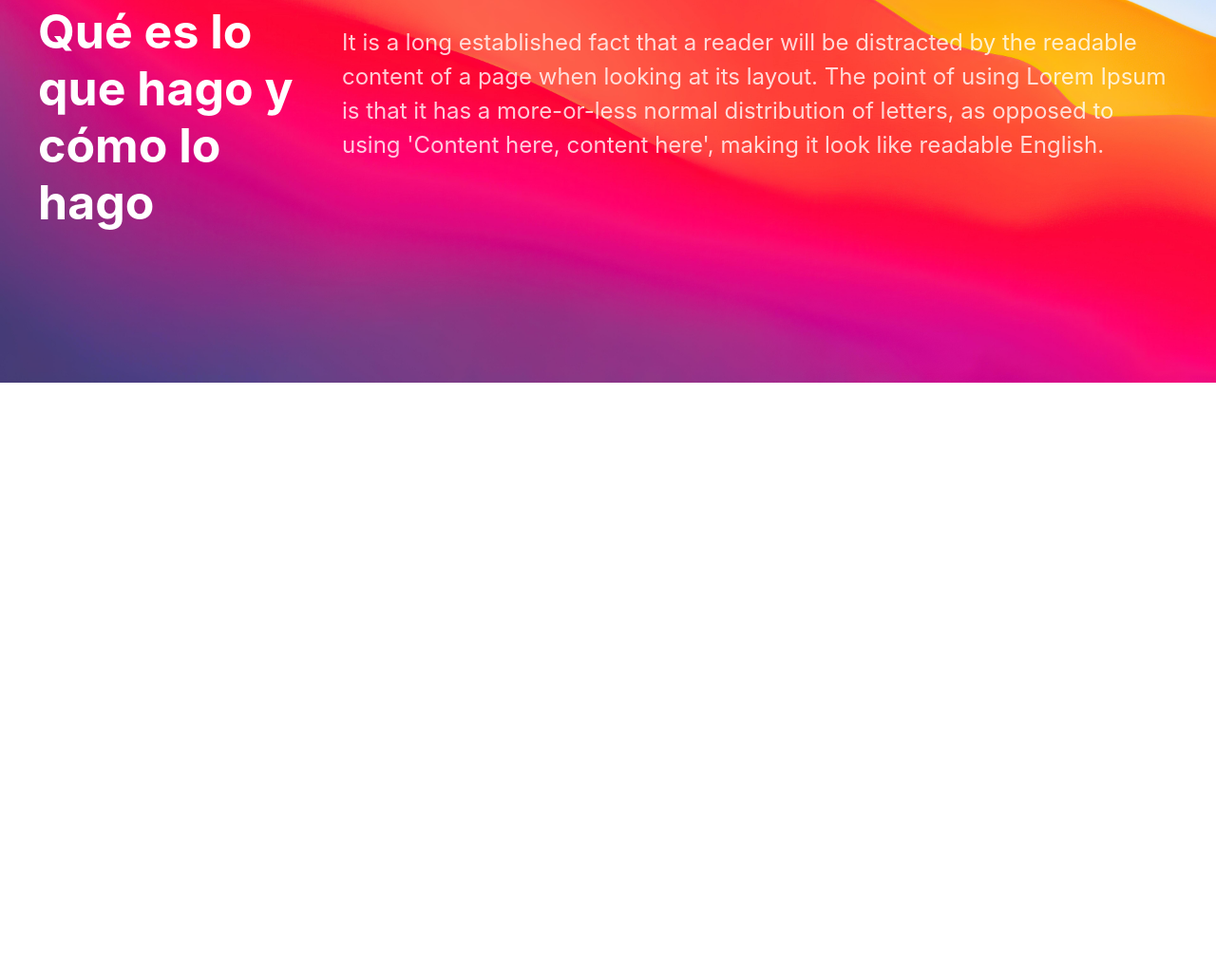
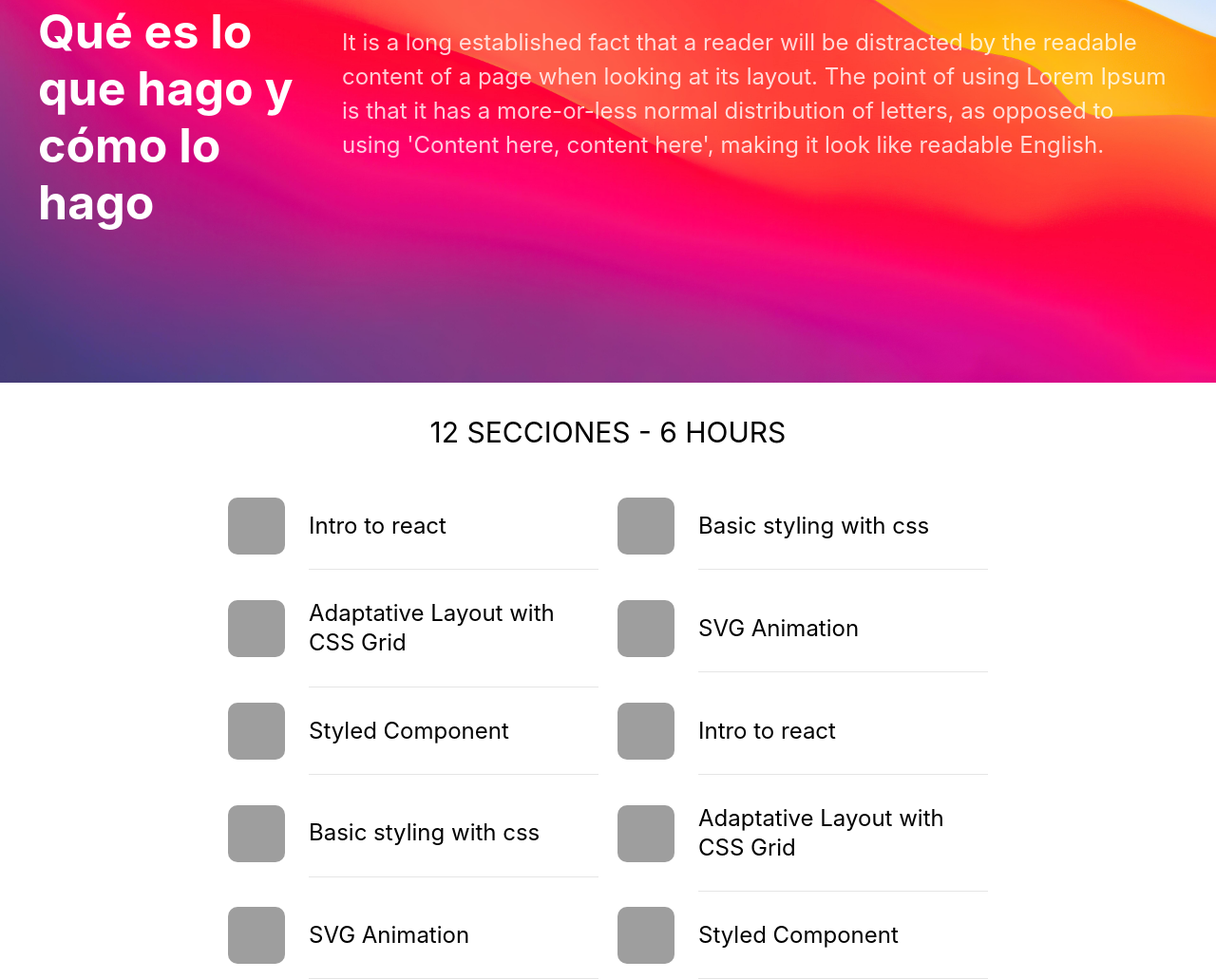
Before and after one commit to openzource/new-portfolio-2021, a Gatsby site: page / in a window 1280 px wide. Shown: the part 1987-3018 px from the top of the page at 95% size. Before the commit the page ends 2396 px from the top, so only its background shows below. Built offline with nearby package versions, Linux system fonts and the light colour scheme; Gatsby itself is replaced by a stand-in of ours; grey boxes are pictures that could not be loaded.

Commit message:
aprendiendo a usar json

```diff
--- /dev/null
+++ b/src/components/Cell.js
@@ -0,0 +1,35 @@
+import React from 'react'
+import styled from 'styled-components'
+
+const CellGroup = styled.div`
+    display: grid;
+    grid-template-columns: 60px auto;
+    grid-gap: 25px;
+    align-items: center;
+
+`
+
+const CellImage= styled.div`
+    width: 60px;
+    height: 60px;
+    background: black;
+    border-radius: 10px;
+    background-image: url(${props => props.image});
+    background-size: 60px;
+`
+
+const CellTitle = styled.div`
+    font-size: 24px;
+    border-bottom: 1px solid rgba(0,0,0,0.1);
+    padding: 30px 0px;
+`
+
+const Cell = props => (
+    <CellGroup>
+        <CellImage image={props.image}></CellImage>
+        <CellTitle>{props.title}</CellTitle>
+    </CellGroup>
+)
+
+
+export default Cell
--- a/src/pages/index.js
+++ b/src/pages/index.js
@@ -3,10 +3,37 @@ import { Link } from "gatsby"
 
 import Layout from "../components/layout"
 import SEO from "../components/seo"
-import GatsbyImage from "gatsby-image"
 import Card from "../components/Card"
 import Section from "../components/Section"
 import Wave from "../components/Wave"
+import staticdata from "../../staticdata.json"
+import Cell from "../components/Cell"
+import styled from 'styled-components'
+
+
+
+
+const SectionCaption = styled.p`
+  font-weight: 600px;
+  font-size: 18px;
+  text-transform: uppercase;
+  color: black !important;
+  text-align: center;
+
+`
+
+const SectionCellGroup = styled.div`
+  max-width: 800px;
+  margin: 0 auto 100px;
+  display: grid;
+  grid-template-columns: repeat(2,1fr);
+  grid-column-gap: 20px;
+  padding: 0 20px;
+
+  @media (max-width: 800px){
+    grid-template-columns: repeat(1,1fr);
+  }
+`
 
 const IndexPage = () => (
   <Layout>
@@ -55,6 +82,16 @@ const IndexPage = () => (
         The point of using Lorem Ipsum is that it has a more-or-less normal distribution of letters,
         as opposed to using 'Content here, content here', making it look like readable English."
       />
+
+      <SectionCaption>12 secciones - 6 hours</SectionCaption>
+      <SectionCellGroup>
+        {staticdata.cells.map(cell => (
+          <Cell
+          title={cell.title}
+          image={cell.image} />
+          ))
+        }
+      </SectionCellGroup>
     </div>
 
   </Layout>
--- a/staticdata.json
+++ b/staticdata.json
@@ -1,7 +1,44 @@
 {
     "cells": [
         {
-            "title": "intro to react"
+            "title": "Intro to react",
+            "image": "https://upload.wikimedia.org/wikipedia/commons/thumb/9/99/Unofficial_JavaScript_logo_2.svg/1024px-Unofficial_JavaScript_logo_2.svg.png"
+        },
+        {
+            "title": "Basic styling with css",
+            "image": "https://upload.wikimedia.org/wikipedia/commons/thumb/9/99/Unofficial_JavaScript_logo_2.svg/1024px-Unofficial_JavaScript_logo_2.svg.png"
+        },
+        {
+            "title": "Adaptative Layout with CSS Grid",
+            "image": "https://upload.wikimedia.org/wikipedia/commons/thumb/9/99/Unofficial_JavaScript_logo_2.svg/1024px-Unofficial_JavaScript_logo_2.svg.png"
+        },
+        {
+            "title": "SVG Animation",
+            "image": "https://upload.wikimedia.org/wikipedia/commons/thumb/9/99/Unofficial_JavaScript_logo_2.svg/1024px-Unofficial_JavaScript_logo_2.svg.png"
+        },
+        {
+            "title": "Styled Component",
+            "image": "https://upload.wikimedia.org/wikipedia/commons/thumb/9/99/Unofficial_JavaScript_logo_2.svg/1024px-Unofficial_JavaScript_logo_2.svg.png"
+        },
+        {
+            "title": "Intro to react",
+            "image": "https://upload.wikimedia.org/wikipedia/commons/thumb/9/99/Unofficial_JavaScript_logo_2.svg/1024px-Unofficial_JavaScript_logo_2.svg.png"
+        },
+        {
+            "title": "Basic styling with css",
+            "image": "https://upload.wikimedia.org/wikipedia/commons/thumb/9/99/Unofficial_JavaScript_logo_2.svg/1024px-Unofficial_JavaScript_logo_2.svg.png"
+        },
+        {
+            "title": "Adaptative Layout with CSS Grid",
+            "image": "https://upload.wikimedia.org/wikipedia/commons/thumb/9/99/Unofficial_JavaScript_logo_2.svg/1024px-Unofficial_JavaScript_logo_2.svg.png"
+        },
+        {
+            "title": "SVG Animation",
+            "image": "https://upload.wikimedia.org/wikipedia/commons/thumb/9/99/Unofficial_JavaScript_logo_2.svg/1024px-Unofficial_JavaScript_logo_2.svg.png"
+        },
+        {
+            "title": "Styled Component",
+            "image": "https://upload.wikimedia.org/wikipedia/commons/thumb/9/99/Unofficial_JavaScript_logo_2.svg/1024px-Unofficial_JavaScript_logo_2.svg.png"
         }
     ]
 }
```
